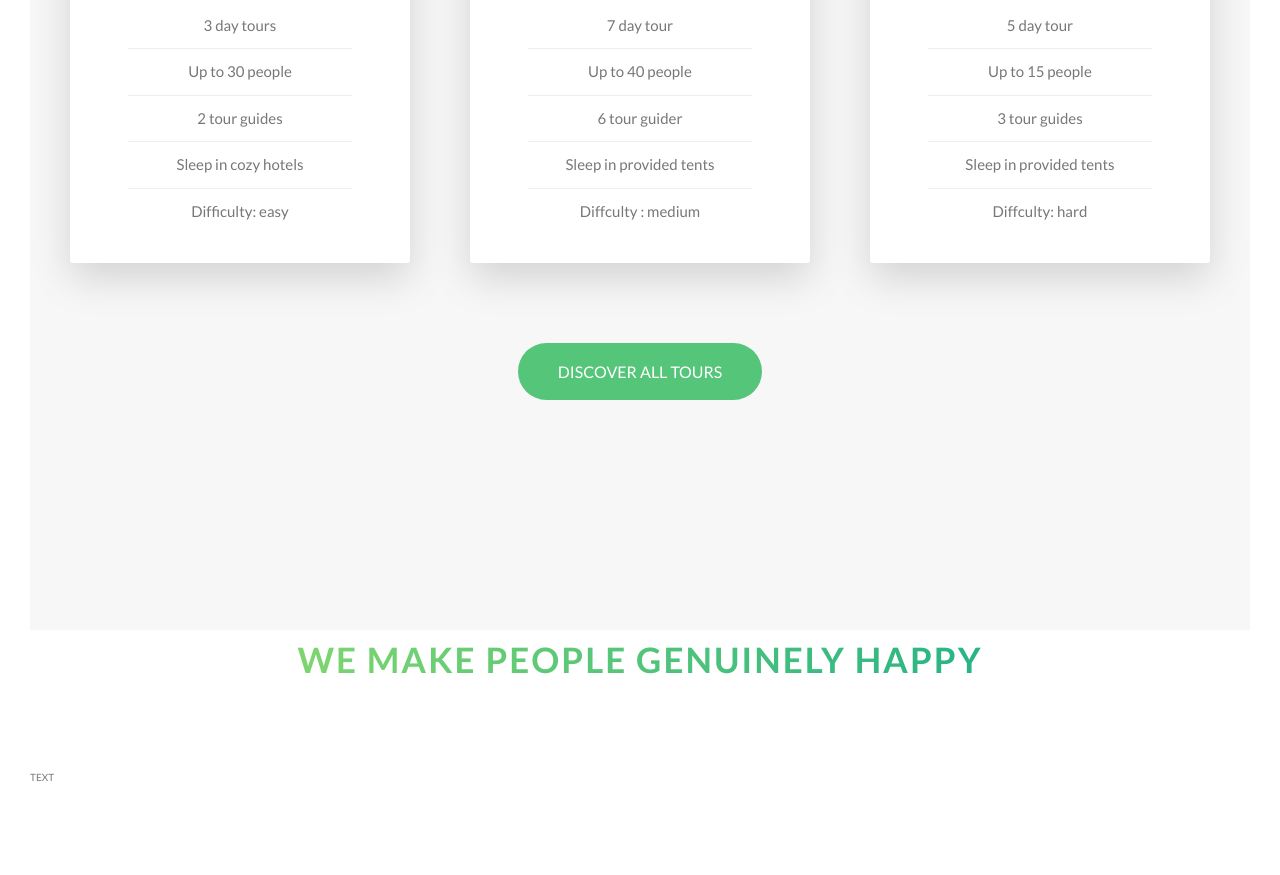
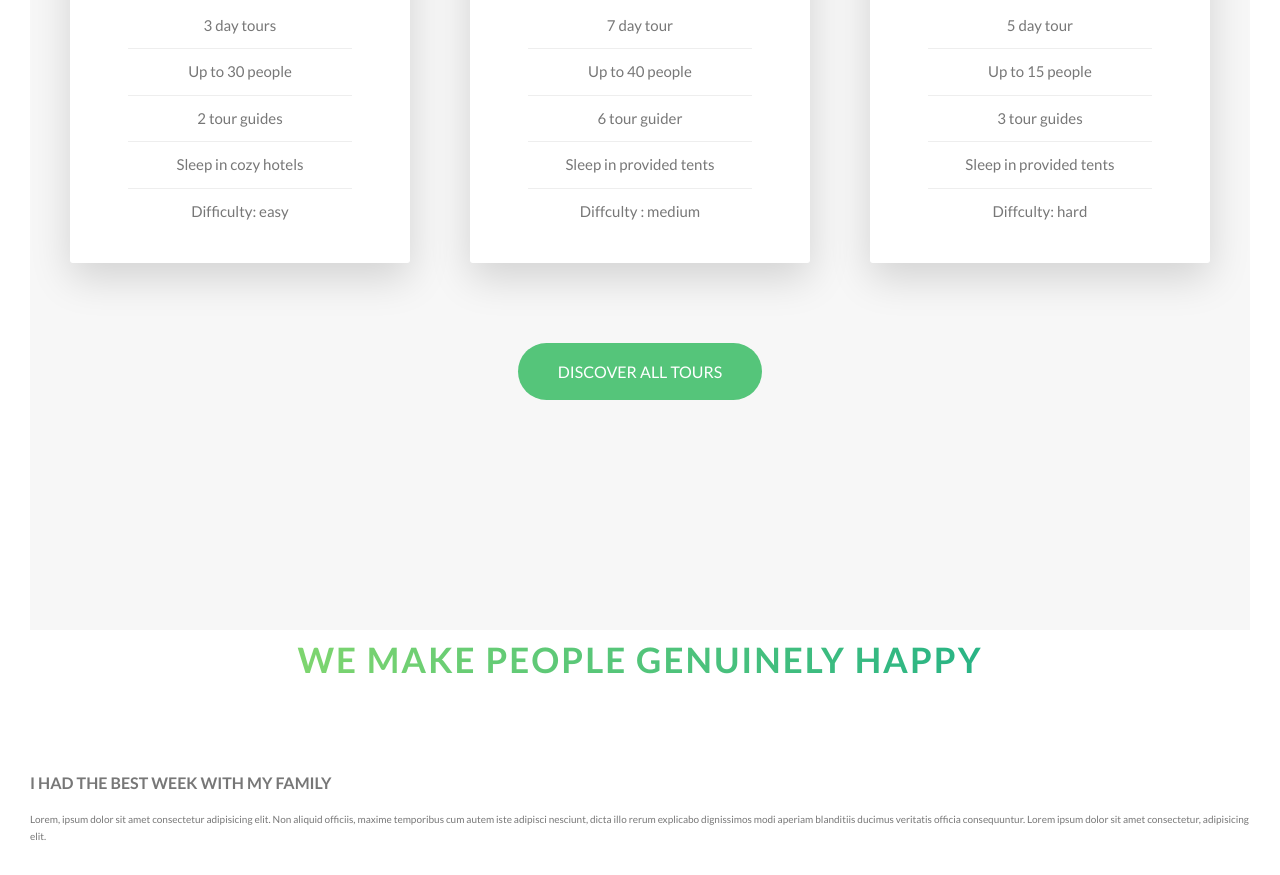
Before and after one commit to mhayk/natours-css, a website: page index.html in a window 1280 px wide. Shown: the part 2954-3829 px from the top of the page. Before the commit the page ends 3770 px from the top, so only its background shows below. Drawn offline with Linux system fonts and the light colour scheme.

Commit message:
wip ..
Signed-off-by: Mhayk Whandson <mhayk@kaumediagroup.com>

```diff
--- a/index.html
+++ b/index.html
@@ -1,13 +1,11 @@
 <!DOCTYPE html>
 <html lang="en">
+
 <head>
   <meta charset="UTF-8" />
   <meta name="viewport" content="width=device-width, initial-scale=1.0" />
 
-    <link
-      href="https://fonts.googleapis.com/css?family=Lato:100,300,400,700,900"
-      rel="stylesheet"
-    />
+  <link href="https://fonts.googleapis.com/css?family=Lato:100,300,400,700,900" rel="stylesheet" />
 
   <link rel="stylesheet" href="css/icon-font.css" />
   <link rel="stylesheet" href="css/style.css" />
@@ -65,21 +63,9 @@
         </div>
         <div class="col-1-of-2">
           <div class="composition">
-              <img
-                src="img/nat-1-large.jpg"
-                alt="Photo 1"
-                class="composition__photo composition__photo--p1"
-              />
-              <img
-                src="img/nat-2-large.jpg"
-                alt="Photo 2"
-                class="composition__photo composition__photo--p2"
-              />
-              <img
-                src="img/nat-3-large.jpg"
-                alt="Photo 3"
-                class="composition__photo composition__photo--p3"
-              />
+            <img src="img/nat-1-large.jpg" alt="Photo 1" class="composition__photo composition__photo--p1" />
+            <img src="img/nat-2-large.jpg" alt="Photo 2" class="composition__photo composition__photo--p2" />
+            <img src="img/nat-3-large.jpg" alt="Photo 3" class="composition__photo composition__photo--p3" />
           </div>
         </div>
       </div>
@@ -161,9 +147,7 @@
                 &nbsp;
               </div>
               <h4 class="card__heading">
-                  <span class="card__heading-span card__heading-span--1"
-                    >The Sea Explorer</span
-                  >
+                <span class="card__heading-span card__heading-span--1">The Sea Explorer</span>
               </h4>
               <div class="card__details">
                 <ul>
@@ -227,9 +211,7 @@
                 &nbsp;
               </div>
               <h4 class="card__heading">
-                  <span class="card__heading-span card__heading-span--3"
-                    >The Snow Adventure</span
-                  >
+                <span class="card__heading-span card__heading-span--3">The Snow Adventure</span>
               </h4>
               <div class="card__details">
                 <ul>
@@ -269,7 +251,15 @@
 
       <dic class="row">
         <div class="story">
-            TEXT
+          <figure class="story__shape">
+
+          </figure>
+          <div class="story__text">
+            <h3 class="heading-tertiary u-margin-bottom-small">I had the best week with my family</h3>
+            <p>Lorem, ipsum dolor sit amet consectetur adipisicing elit. Non aliquid officiis, maxime temporibus cum
+              autem iste adipisci nesciunt, dicta illo rerum explicabo dignissimos modi aperiam blanditiis ducimus
+              veritatis officia consequuntur. Lorem ipsum dolor sit amet consectetur, adipisicing elit.</p>
+          </div>
         </div>
       </dic>
     </section>
@@ -343,4 +333,5 @@
     </section>
     -->
 </body>
+
 </html>
--- /dev/null
+++ b/sass/components/_story.scss
@@ -0,0 +1,24 @@
+.story {
+  width: 75%;
+  margin: 0 auto;
+  box-shadow: 0 3rem 6rem rgba($color-black, .1);
+  background-color: $color-white;
+  border-radius: 3px;
+  padding: 6rem;
+  padding-left: 9rem;
+  font-size: $default-font-size;
+
+  &__shape {
+    width: 15rem;
+    height: 15rem;
+    background-color: orangered;
+    float: left;
+    -webkit-shape-outside: circle(50% at 50% 50%);
+    shape-outside: circle(50% at 50% 50%);
+
+    -webkit-clip-path: circle(50% at 50% 50%);
+    clip-path: circle(50% at 50% 50%);
+    transform: translateX(-3rem);
+  }
+
+}
--- a/sass/main.scss
+++ b/sass/main.scss
@@ -11,6 +11,7 @@
 @import "components/card";
 @import "components/composition";
 @import "components/feature-box";
+@import "components/story";
 
 @import "layout/grid";
 @import "layout/header";
```
Lines whose indentation alone changed are shown as unchanged.
